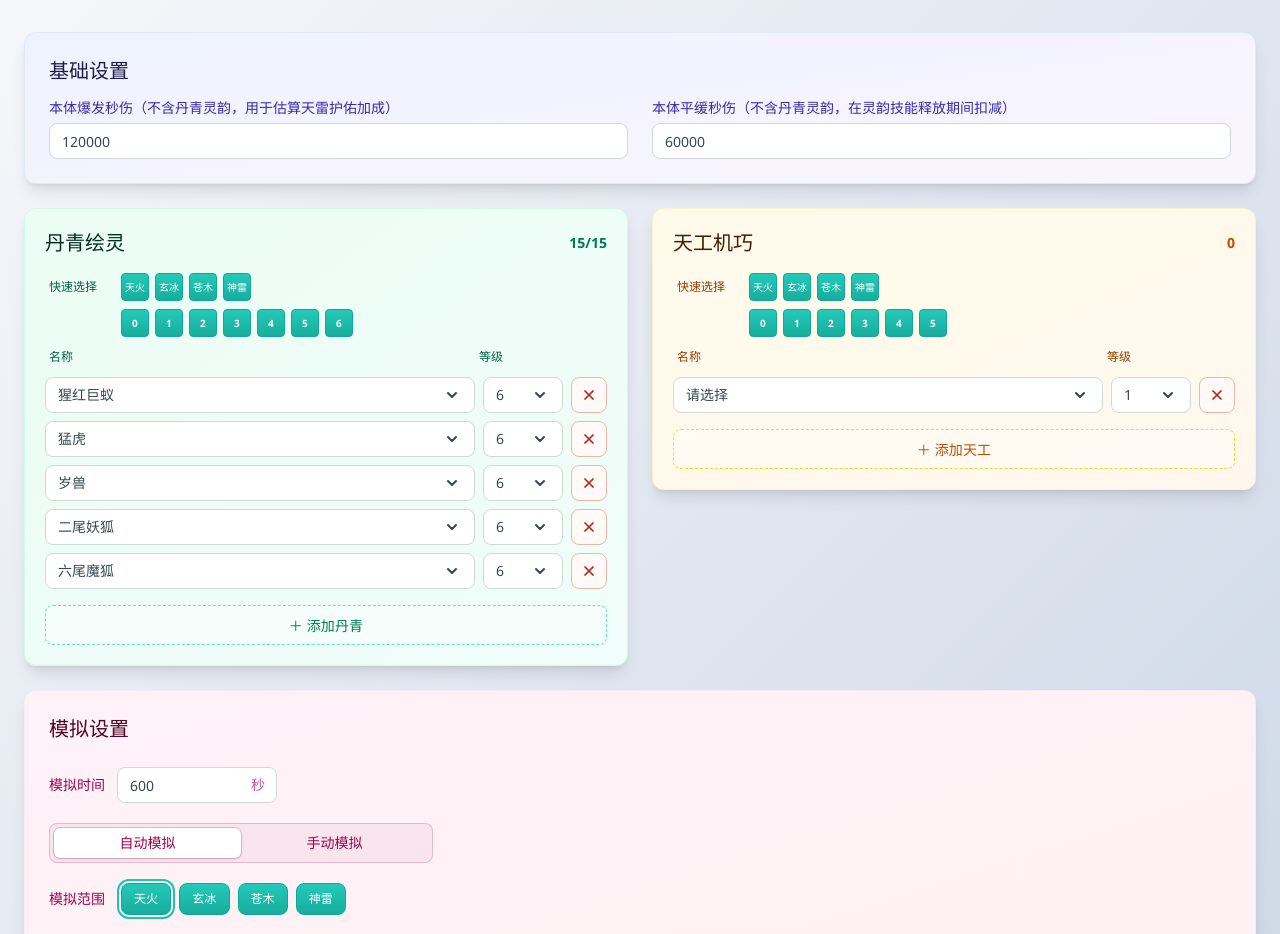
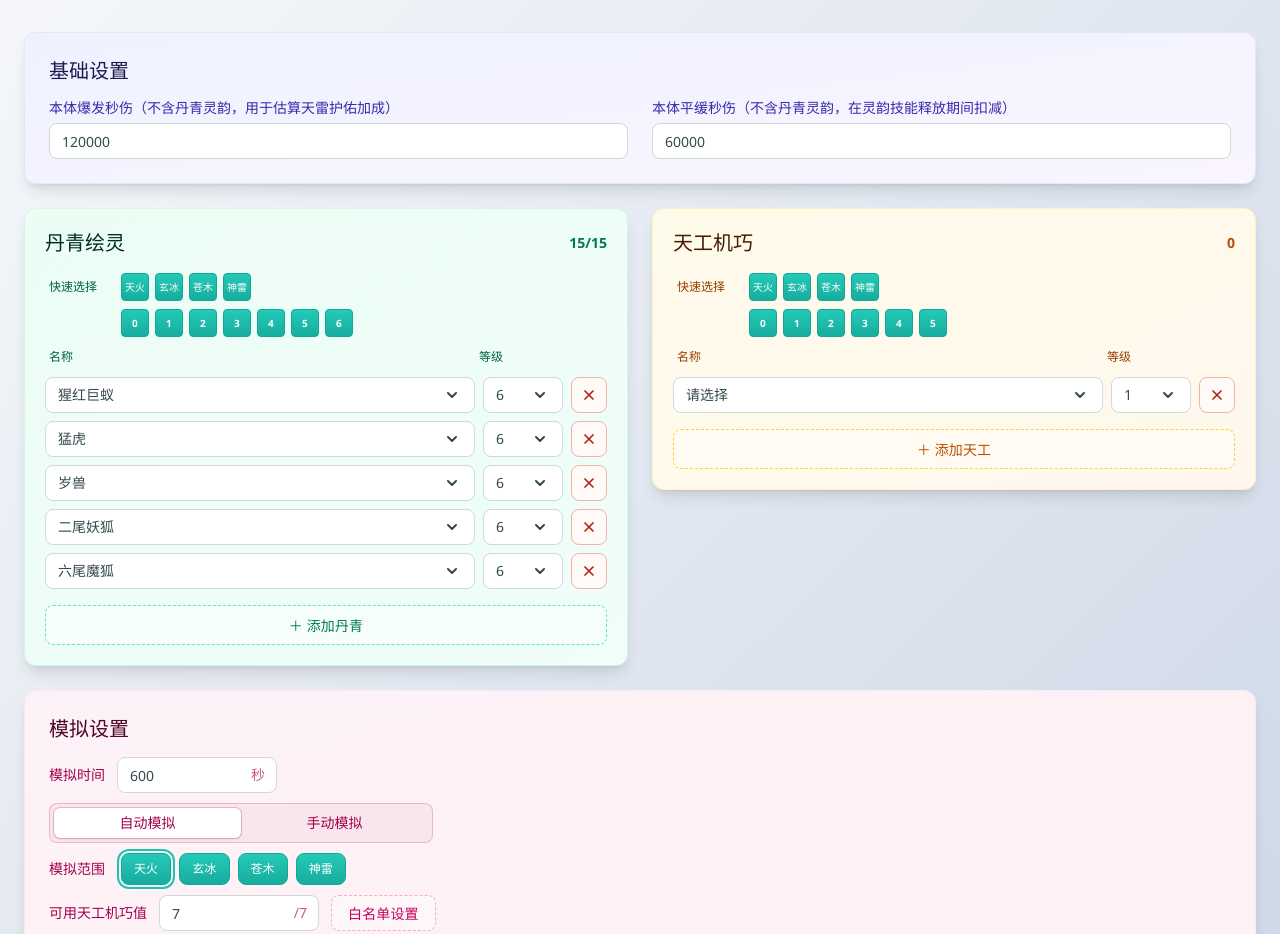
Before and after one commit to AzedL/DanQingSimulator, a React (Vite) app: page / in a window 1280 px wide. Shown: the top 934 px of the page. Built offline with nearby package versions, Linux system fonts and the light colour scheme.

Commit message:
feat: 开放自动模拟白名单配置

```diff
--- a/src/App.tsx
+++ b/src/App.tsx
@@ -22,6 +22,8 @@ import type { CardId } from '@/kernel'
 function App() {
   const simulation = useSimulation()
   const [autoMockWhitelistEnabled, setAutoMockWhitelistEnabled] =
+    useState(false)
+  const [autoMockSettingsOpen, setAutoMockSettingsOpen] =
     useState(false)
   const [autoMockWhitelistCardIds, setAutoMockWhitelistCardIds] =
     useState<CardId[]>([])
@@ -150,6 +152,7 @@ function App() {
           setAvailableTianGongValue={
             simulation.simulationConfig.setAvailableTianGongValue
           }
+          onOpenAutoMockSettings={() => setAutoMockSettingsOpen(true)}
           isExecuting={simulation.simulationConfig.isAutoMock ? autoMock.isAutoMockRunning : false}
           onExecute={handleExecute}
         />
@@ -187,6 +190,8 @@ function App() {
       </footer>
 
       <AutoMockSettingsDialog
+        open={autoMockSettingsOpen}
+        setOpen={setAutoMockSettingsOpen}
         whitelistEnabled={autoMockWhitelistEnabled}
         setWhitelistEnabled={setAutoMockWhitelistEnabled}
         whitelistCardIds={autoMockWhitelistCardIds}
--- a/src/components/dialogs/AutoMockSettingsDialog.tsx
+++ b/src/components/dialogs/AutoMockSettingsDialog.tsx
@@ -1,4 +1,9 @@
-import { useEffect, useId, useState } from 'react'
+import {
+  useEffect,
+  useId,
+  type Dispatch,
+  type SetStateAction,
+} from 'react'
 import CheckboxField from '@/components/form/CheckboxField'
 import {
   cardGroups,
@@ -9,9 +14,12 @@ import {
   getAutoMockMaxCombinations,
 } from '@/features/autoMock/autoMockSettings'
 import type { CardId } from '@/kernel'
+import lang from '@/lang/lang'
 import { cn } from '@/lib/utils'
 
 interface Props {
+  open: boolean
+  setOpen: Dispatch<SetStateAction<boolean>>
   whitelistEnabled: boolean
   setWhitelistEnabled: (value: boolean) => void
   whitelistCardIds: CardId[]
@@ -23,12 +31,13 @@ const recommendedIds = new Set(
 )
 
 export default function AutoMockSettingsDialog({
+  open,
+  setOpen,
   whitelistEnabled,
   setWhitelistEnabled,
   whitelistCardIds,
   setWhitelistCardIds,
 }: Props) {
-  const [open, setOpen] = useState(false)
   const maxCombinationsInputId = useId()
 
   useEffect(() => {
@@ -44,7 +53,7 @@ export default function AutoMockSettingsDialog({
 
     window.addEventListener('keydown', handleKeyDown)
     return () => window.removeEventListener('keydown', handleKeyDown)
-  }, [])
+  }, [setOpen])
 
   if (!open) return null
 
@@ -76,16 +85,16 @@ export default function AutoMockSettingsDialog({
             id="auto-mock-settings-title"
             className="text-lg font-bold text-slate-800"
           >
-            自动模拟白名单
+            {lang.autoMockWhitelist}
           </h2>
         </header>
 
         <div className="grid gap-5 p-6">
-          <div className="grid items-center gap-4 rounded-lg border border-slate-200 bg-white p-4 md:grid-cols-2">
+          <div className="grid items-center gap-x-4 gap-y-2 rounded-lg border border-slate-200 bg-white p-4 md:grid-cols-2">
             <CheckboxField
               value={whitelistEnabled}
               onChange={setWhitelistEnabled}
-              label="启用自动模拟白名单"
+              label={lang.enableAutoMockWhitelist}
             />
 
             <div className="flex items-center gap-3">
@@ -93,7 +102,7 @@ export default function AutoMockSettingsDialog({
                 htmlFor={maxCombinationsInputId}
                 className="shrink-0 text-sm font-medium text-slate-700"
               >
-                自动模拟最大组合数
+                {lang.autoMockMaxCombinations}
               </label>
               <input
                 id={maxCombinationsInputId}
@@ -118,6 +127,9 @@ export default function AutoMockSettingsDialog({
                 }}
               />
             </div>
+            <p className="text-sm font-medium text-red-600 md:col-span-2">
+              {lang.autoMockWhitelistWarning}
+            </p>
           </div>
 
           <div className="grid gap-4 md:grid-cols-2">
--- a/src/components/panels/SimulationControlPanel.tsx
+++ b/src/components/panels/SimulationControlPanel.tsx
@@ -25,13 +25,14 @@ interface Props {
   selectedTianGongValue: number
   availableTianGongValue: string
   setAvailableTianGongValue: (value: string) => void
+  onOpenAutoMockSettings: () => void
   isExecuting: boolean
   onExecute: () => void
 }
 
 export default function SimulationControlPanel(props: Props) {
   return (
-    <div className="flex h-[400px] w-full min-w-72 flex-col gap-5 rounded-xl border border-pink-100 bg-linear-to-br from-pink-50 to-rose-50 p-6 text-pink-800 shadow-lg">
+    <div className="flex h-[400px] w-full min-w-72 flex-col gap-2.5 rounded-xl border border-pink-100 bg-linear-to-br from-pink-50 to-rose-50 p-6 text-pink-800 shadow-lg">
       <h2 className="mb-1 text-xl font-bold text-pink-950">{lang.mockConfig}</h2>
       <div className="flex items-center gap-3">
         <span className="shrink-0 text-sm font-medium">
@@ -48,7 +49,7 @@ export default function SimulationControlPanel(props: Props) {
       </div>
       <TabsField value={props.currentTab} onChange={props.setCurrentTab} list={props.tabValues} />
       {!props.isAutoMock && (
-        <div className="flex flex-col gap-5">
+        <div className="flex flex-col gap-2.5">
           <CardGroupField
             label={lang.skillGroup}
             value={props.skillGroup}
@@ -63,14 +64,14 @@ export default function SimulationControlPanel(props: Props) {
         </div>
       )}
       {props.isAutoMock && (
-        <div className="flex flex-col gap-5">
+        <div className="flex flex-col gap-2.5">
           <CardGroupField
             label={lang.autoMockGroup}
             value={props.autoMockGroup}
             onChange={props.setAutoMockGroup}
           />
           <div className="grid gap-2">
-            <div className="flex items-center gap-3">
+            <div className="flex flex-wrap items-center gap-3">
               <span className="shrink-0 text-sm font-medium">
                 {lang.availableTianGongValue}
               </span>
@@ -85,6 +86,13 @@ export default function SimulationControlPanel(props: Props) {
                   type="number"
                 />
               </div>
+              <Button
+                aria-haspopup="dialog"
+                className="border-dashed border-pink-300 bg-white/40 text-pink-700 shadow-none hover:bg-pink-100/70"
+                onClick={props.onOpenAutoMockSettings}
+              >
+                {lang.autoMockWhitelistSettings}
+              </Button>
             </div>
             <p className="text-sm opacity-65">
               {lang.availableTianGongValueTip}
--- a/src/lang/lang.ts
+++ b/src/lang/lang.ts
@@ -7,6 +7,12 @@ const lang = {
   skillGroup: '灵韵技能',
   duration: '模拟时间',
   autoMockGroup: '模拟范围',
+  autoMockWhitelist: '自动模拟白名单',
+  autoMockWhitelistSettings: '白名单设置',
+  enableAutoMockWhitelist: '启用自动模拟白名单',
+  autoMockMaxCombinations: '自动模拟最大组合数',
+  autoMockWhitelistWarning:
+    '启用白名单将勾选天工纳入自动模拟范围。组合数和模拟时长将迅速上升，酌情使用！',
   availableTianGongValue: '可用天工机巧值',
   availableTianGongValueTip: '基于已选丹青和天工，在模拟范围内按照可用天工机巧值追加模拟',
   useRandom: '模拟随机',
```
